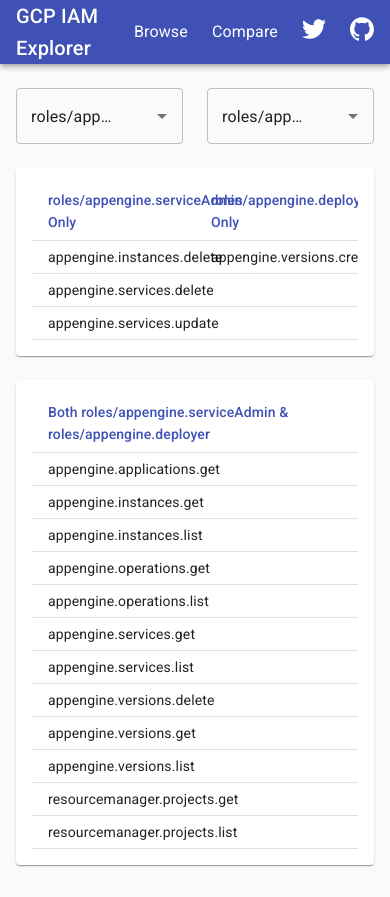
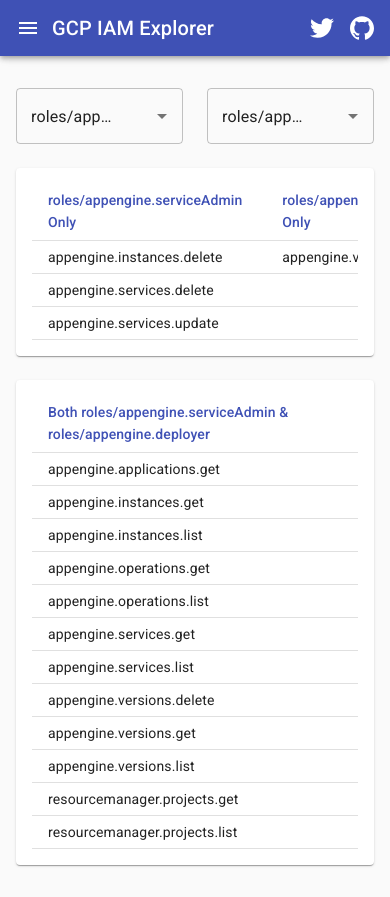
Before and after one commit to yokomotod/gcp-iam-explorer, a React (Create React App) app in the folder packages/web/: page /compare in a window 390 px wide. Built offline with nearby package versions, Linux system fonts and the light colour scheme.

Commit message:
web: add responsive

```diff
--- a/packages/web/package.json
+++ b/packages/web/package.json
@@ -4,6 +4,7 @@
   "private": true,
   "dependencies": {
     "@material-ui/core": "^4.8.2",
+    "@material-ui/icons": "^4.5.1",
     "@material-ui/lab": "^4.0.0-alpha.38",
     "@testing-library/jest-dom": "^4.2.4",
     "@testing-library/react": "^9.3.2",
--- a/packages/web/src/App.tsx
+++ b/packages/web/src/App.tsx
@@ -1,14 +1,7 @@
-import {
-  AppBar,
-  Container,
-  Link,
-  makeStyles,
-  Toolbar,
-} from "@material-ui/core";
+import { Container, makeStyles } from "@material-ui/core";
 import React from "react";
 import {
   BrowserRouter as Router,
-  Link as RouterLink,
   Redirect,
   Route,
   Switch,
@@ -16,25 +9,13 @@
 } from "react-router-dom";
 import { PermissionTable, ServiceTable } from "./Browse";
 import Compare from "./Compare";
-import { ReactComponent as GithubLogo } from "./github.svg";
+import Header from "./Header";
 import Splash from "./Splash";
-import { ReactComponent as TwitterLogo } from "./twitter.svg";
 import { Role } from "./types";
 
 const useStyles = makeStyles(theme => ({
   grow: {
     flexGrow: 1,
-  },
-  navItem: {
-    marginLeft: theme.spacing(3),
-  },
-  twitter: {
-    height: 24,
-    fill: "currentColor",
-  },
-  github: {
-    height: 24,
-    fill: "currentColor",
   },
   appBarSpacer: theme.mixins.toolbar,
   container: {
@@ -84,48 +65,7 @@
     <Router>
       <ScrollToTop />
       <div className={classes.grow}>
-        <AppBar>
-          <Toolbar>
-            <Link component={RouterLink} to="/" color="inherit" variant="h6">
-              GCP IAM Explorer
-            </Link>
-            <Link
-              component={RouterLink}
-              to="/"
-              color="inherit"
-              variant="body1"
-              className={classes.navItem}
-            >
-              Browse
-            </Link>
-            <Link
-              component={RouterLink}
-              to="/compare"
-              color="inherit"
-              variant="body1"
-              className={classes.navItem}
-            >
-              Compare
-            </Link>
-            <div className={classes.grow} />
-            <Link
-              href="https://twitter.com/yokomotod"
-              target="_blank"
-              color="inherit"
-              className={classes.navItem}
-            >
-              <TwitterLogo className={classes.twitter} />
-            </Link>
-            <Link
-              href="https://github.com/yokomotod/gcp-iam-explorer"
-              target="_blank"
-              color="inherit"
-              className={classes.navItem}
-            >
-              <GithubLogo className={classes.github} />
-            </Link>
-          </Toolbar>
-        </AppBar>
+        <Header />
         <main>
           <div className={classes.appBarSpacer} />
           <Container maxWidth={false} className={classes.container}>
--- a/packages/web/src/Compare.tsx
+++ b/packages/web/src/Compare.tsx
@@ -101,18 +101,24 @@
                 <Table
                   size="small"
                   aria-label="simple table"
-                  style={{ tableLayout: "fixed" }}
+                  // reset `width: "100%"` for mobile collapsion
+                  // `minWidth: "100%"` to keep full width on desktip
+                  style={{
+                    tableLayout: "fixed",
+                    width: "auto",
+                    minWidth: "100%",
+                  }}
                 >
                   <TableHead>
                     <TableRow>
                       <TableCell>
                         <Typography color="primary" variant="subtitle2">
-                          {leftRole.name} Only
+                          {`${leftRole.name} Only`}
                         </Typography>
                       </TableCell>
                       <TableCell>
                         <Typography color="primary" variant="subtitle2">
-                          {rightRole.name} Only
+                          {`${rightRole.name} Only`}
                         </Typography>
                       </TableCell>
                     </TableRow>
--- /dev/null
+++ b/packages/web/src/Header.tsx
@@ -0,0 +1,166 @@
+import {
+  AppBar,
+  Drawer,
+  IconButton,
+  Link,
+  Toolbar,
+  makeStyles,
+  Box,
+  List,
+  ListItem,
+  ListItemText,
+} from "@material-ui/core";
+import { Menu as MenuIcon } from "@material-ui/icons";
+import React from "react";
+import { Link as RouterLink } from "react-router-dom";
+import { ReactComponent as GithubLogo } from "./github.svg";
+import { ReactComponent as TwitterLogo } from "./twitter.svg";
+
+const useStyles = makeStyles(theme => ({
+  grow: {
+    flexGrow: 1,
+  },
+  appBar: {
+    zIndex: theme.zIndex.modal + 1,
+  },
+  logo: {
+    display: "block",
+    height: 24,
+    fill: "currentColor",
+  },
+  sectionDesktop: {
+    display: "none",
+    [theme.breakpoints.up("sm")]: {
+      display: "flex",
+    },
+  },
+  sectionMobile: {
+    display: "flex",
+    [theme.breakpoints.up("sm")]: {
+      display: "none",
+    },
+  },
+  drawerList: {
+    width: 160,
+  },
+  appBarSpacer: theme.mixins.toolbar,
+}));
+
+const Header: React.FC = () => {
+  const classes = useStyles();
+
+  const [drawerShown, setDrawerShown] = React.useState(false);
+
+  const toggleDrawer = (open: boolean) => (
+    event: React.KeyboardEvent | React.MouseEvent,
+  ) => {
+    if (
+      event.type === "keydown" &&
+      ((event as React.KeyboardEvent).key === "Tab" ||
+        (event as React.KeyboardEvent).key === "Shift")
+    ) {
+      return;
+    }
+
+    setDrawerShown(open);
+  };
+
+  return (
+    <>
+      <AppBar position="fixed" className={classes.appBar}>
+        <Toolbar>
+          <div className={classes.sectionMobile}>
+            <IconButton
+              edge="start"
+              color="inherit"
+              aria-label="open drawer"
+              onClick={toggleDrawer(true)}
+            >
+              <MenuIcon />
+            </IconButton>
+          </div>
+          <Link component={RouterLink} to="/" color="inherit" variant="h6">
+            GCP IAM Explorer
+          </Link>
+          <div className={classes.sectionDesktop}>
+            <Box ml={3}>
+              <Link
+                component={RouterLink}
+                to="/"
+                color="inherit"
+                variant="body1"
+              >
+                Browse
+              </Link>
+            </Box>
+            <Box ml={3}>
+              <Link
+                component={RouterLink}
+                to="/compare"
+                color="inherit"
+                variant="body1"
+              >
+                Compare
+              </Link>
+            </Box>
+          </div>
+          <div className={classes.grow} />
+          <Box>
+            <Link
+              href="https://twitter.com/yokomotod"
+              target="_blank"
+              color="inherit"
+            >
+              <TwitterLogo className={classes.logo} />
+            </Link>
+          </Box>
+          <Box ml={2}>
+            <Link
+              href="https://github.com/yokomotod/gcp-iam-explorer"
+              target="_blank"
+              color="inherit"
+            >
+              <GithubLogo className={classes.logo} />
+            </Link>
+          </Box>
+        </Toolbar>
+      </AppBar>
+      <Drawer open={drawerShown} onClose={toggleDrawer(false)}>
+        <div
+          className={classes.drawerList}
+          role="presentation"
+          onClick={toggleDrawer(false)}
+          onKeyDown={toggleDrawer(false)}
+        >
+          <div className={classes.appBarSpacer} />
+          <List>
+            <Link
+              component={RouterLink}
+              to="/"
+              color="inherit"
+              variant="body1"
+              underline="none"
+            >
+              <ListItem button>
+                <ListItemText primary={"Browse"} />
+              </ListItem>
+            </Link>
+            <Link
+              component={RouterLink}
+              to="/compare"
+              color="inherit"
+              variant="body1"
+              underline="none"
+            >
+              <ListItem button>
+                <ListItemText primary={"Compare"} />
+              </ListItem>
+            </Link>
+          </List>
+        </div>
+      </Drawer>
+    </>
+  );
+};
+
+export default Header;
```
Also changed, not shown: 1 other file (tests, documents, lock files or other folders).
